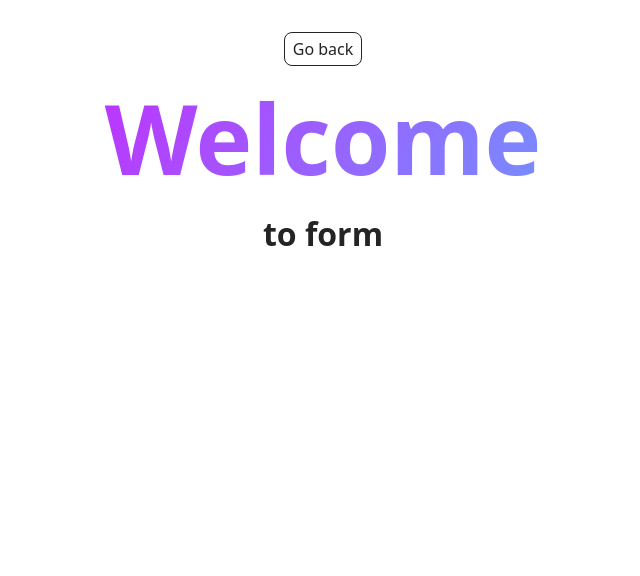
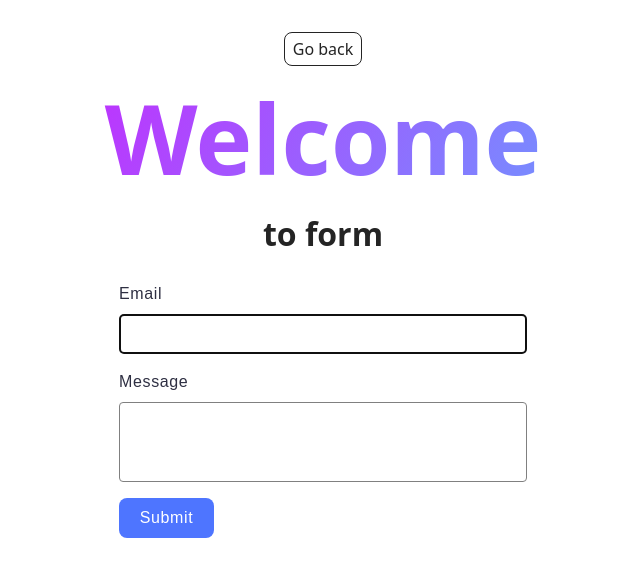
Before and after one commit to Shengeen/goit-js-hw-09, a website built with Vite: page src/2-form.html in a window 1280 px wide. Shown: the whole page, without its empty margins (317-957 px from the left). Built offline with nearby package versions, Linux system fonts and the light colour scheme.

Commit message:
9th done

```diff
--- a/package.json
+++ b/package.json
@@ -17,6 +17,7 @@
   "author": "Alexander Repeta <alexander.repeta@gmail.com>",
   "license": "ISC",
   "dependencies": {
+    "simplelightbox": "^2.14.3",
     "vite-plugin-full-reload": "^1.2.0",
     "vite-plugin-html-inject": "^1.1.2"
   }
--- a/src/2-form.html
+++ b/src/2-form.html
@@ -6,15 +6,33 @@
     <meta name="viewport" content="width=device-width, initial-scale=1.0" />
     <title>Page 3</title>
     <link rel="stylesheet" href="./css/styles.css" />
+    <link rel="stylesheet" href="./css/2-form.css" />
   </head>
   <body>
     <main>
-      <div class="container">
+      <div class="container form-page-container">
         <a class="back-link" href="./index.html">Go back</a>
 
         <h1 class="main-title">
           <span class="main-title-gradient">Welcome</span> to form
         </h1>
+        <div class="form-container">
+          <form class="feedback-form" autocomplete="off">
+            <label class="form-label">
+              Email
+              <input class="email-input" type="email" name="email" autofocus />
+            </label>
+            <label class="form-label">
+              Message
+              <textarea
+                class="message-input"
+                name="message"
+                rows="8"
+              ></textarea>
+            </label>
+            <button class="form-btn" type="submit">Submit</button>
+          </form>
+        </div>
       </div>
     </main>
     <script type="module" src="./js/2-form.js"></script>
--- /dev/null
+++ b/src/css/1-gallery.css
@@ -0,0 +1,25 @@
+.container {
+  max-width: 1128px;
+  margin: 24px auto;
+}
+.gallery {
+  display: flex;
+  flex-wrap: wrap;
+  gap: 24px;
+}
+.gallery-item {
+  width: calc((100% - 48px) / 3);
+}
+.gallery-link {
+  display: block;
+}
+.gallery-image {
+  display: block;
+  width: 100%;
+  height: 200px;
+
+  transition: transform 250ms ease;
+}
+.gallery-image:hover {
+  transform: scale(1.04);
+}
--- /dev/null
+++ b/src/css/2-form.css
@@ -0,0 +1,77 @@
+.form-container {
+  display: flex;
+  align-items: flex-start;
+  justify-content: flex-start;
+  flex-direction: column;
+  gap: 16px;
+  border-radius: 8px;
+  padding: 24px;
+  width: 408px;
+  margin: 0 auto;
+}
+.feedback-form {
+  font-family: 'Montserrat', sans-serif;
+
+  font-weight: 400;
+  font-size: 16px;
+  line-height: 1.5;
+  letter-spacing: 0.04em;
+  color: #2e2f42;
+
+  display: flex;
+  flex-direction: column;
+  gap: 16px;
+  width: 100%;
+}
+.form-label {
+  display: flex;
+  flex-direction: column;
+  gap: 8px;
+  width: 100%;
+  text-align: left;
+}
+.email-input,
+.message-input {
+  width: 100%;
+  box-sizing: border-box;
+}
+.email-input {
+  border: 1px solid #808080;
+  border-radius: 4px;
+  height: 40px;
+}
+.email-input:hover,
+.email-input:focus,
+.message-input:hover,
+.message-input:focus {
+  border: 1px solid #000;
+}
+
+.message-input {
+  border: 1px solid #808080;
+  border-radius: 4px;
+  height: 80px;
+  resize: none;
+}
+
+.form-btn {
+  font-family: 'Montserrat', sans-serif;
+  font-weight: 500;
+  font-size: 16px;
+  line-height: 1.5;
+  letter-spacing: 0.04em;
+  color: #fff;
+
+  border-radius: 8px;
+  padding: 8px 16px;
+  width: 95px;
+  height: 40px;
+  background: #4e75ff;
+
+  align-self: flex-start;
+}
+
+.form-btn:hover,
+.form-btn:focus {
+  background: #6c8cff;
+}
--- a/src/css/reset.css
+++ b/src/css/reset.css
@@ -25,6 +25,9 @@
 
 button {
   cursor: pointer;
+  border: none;
+  background: transparent;
+  padding: 0;
 }
 
 img {
@@ -32,3 +35,12 @@
   max-width: 100%;
   height: auto;
 }
+input,
+textarea {
+  font-family: 'Montserrat', sans-serif;
+  font-weight: 400;
+  font-size: 16px;
+  line-height: 1.5;
+  letter-spacing: 0.04em;
+  color: #2e2f42;
+}
--- a/src/js/2-form.js
+++ b/src/js/2-form.js
@@ -0,0 +1,44 @@
+const form = document.querySelector('.feedback-form');
+
+const STORAGE_KEY = 'feedback-form-state';
+
+const formData = {
+  email: '',
+  message: '',
+};
+
+const savedData = localStorage.getItem(STORAGE_KEY);
+
+if (savedData) {
+  const parsedData = JSON.parse(savedData);
+
+  formData.email = parsedData.email || '';
+  formData.message = parsedData.message || '';
+
+  form.elements.email.value = formData.email;
+  form.elements.message.value = formData.message;
+}
+
+form.addEventListener('input', event => {
+  formData[event.target.name] = event.target.value.trim();
+
+  localStorage.setItem(STORAGE_KEY, JSON.stringify(formData));
+});
+
+form.addEventListener('submit', event => {
+  event.preventDefault();
+
+  if (!formData.email || !formData.message) {
+    alert('Fill please all fields');
+    return;
+  }
+
+  console.log(formData);
+
+  localStorage.removeItem(STORAGE_KEY);
+
+  form.reset();
+
+  formData.email = '';
+  formData.message = '';
+});
```
Also changed, not shown: src/1-gallery.html (+4 -0 lines), src/js/1-gallery.js (+94 -0 lines), 1 other file.
